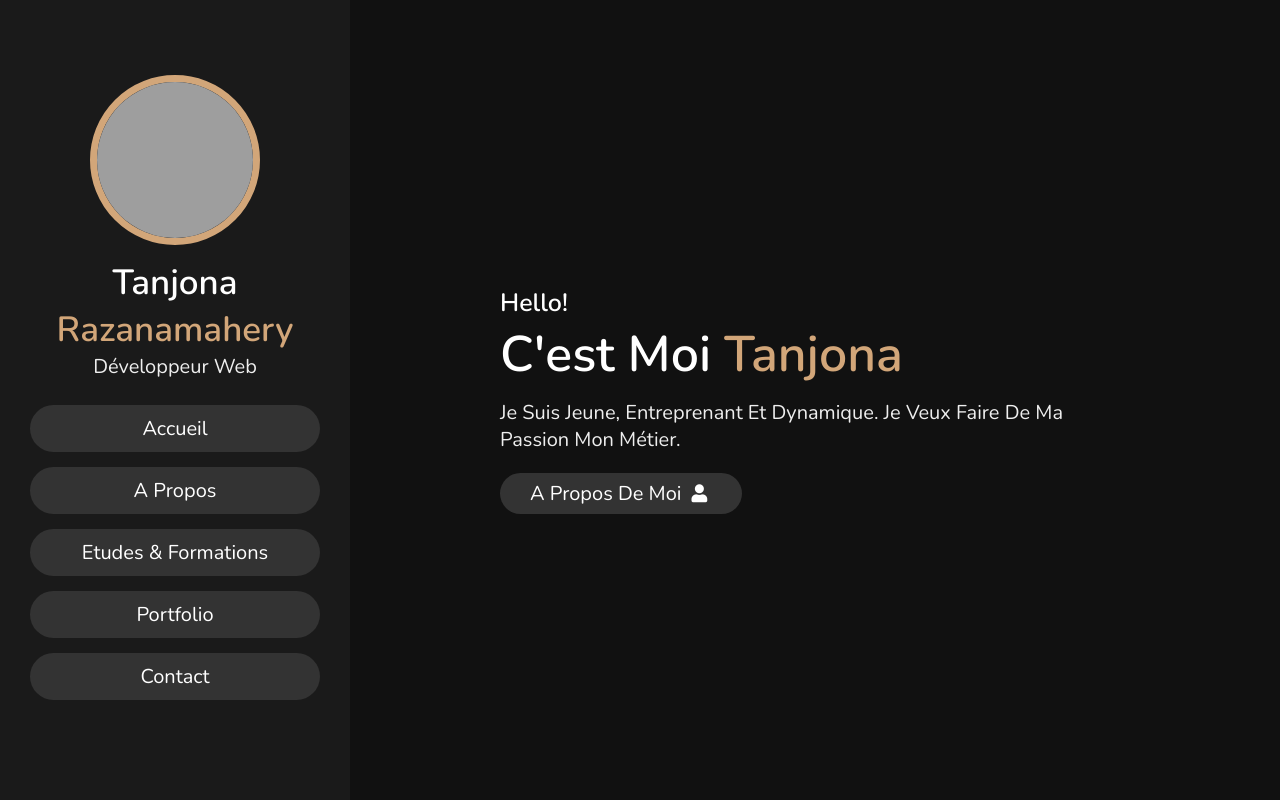
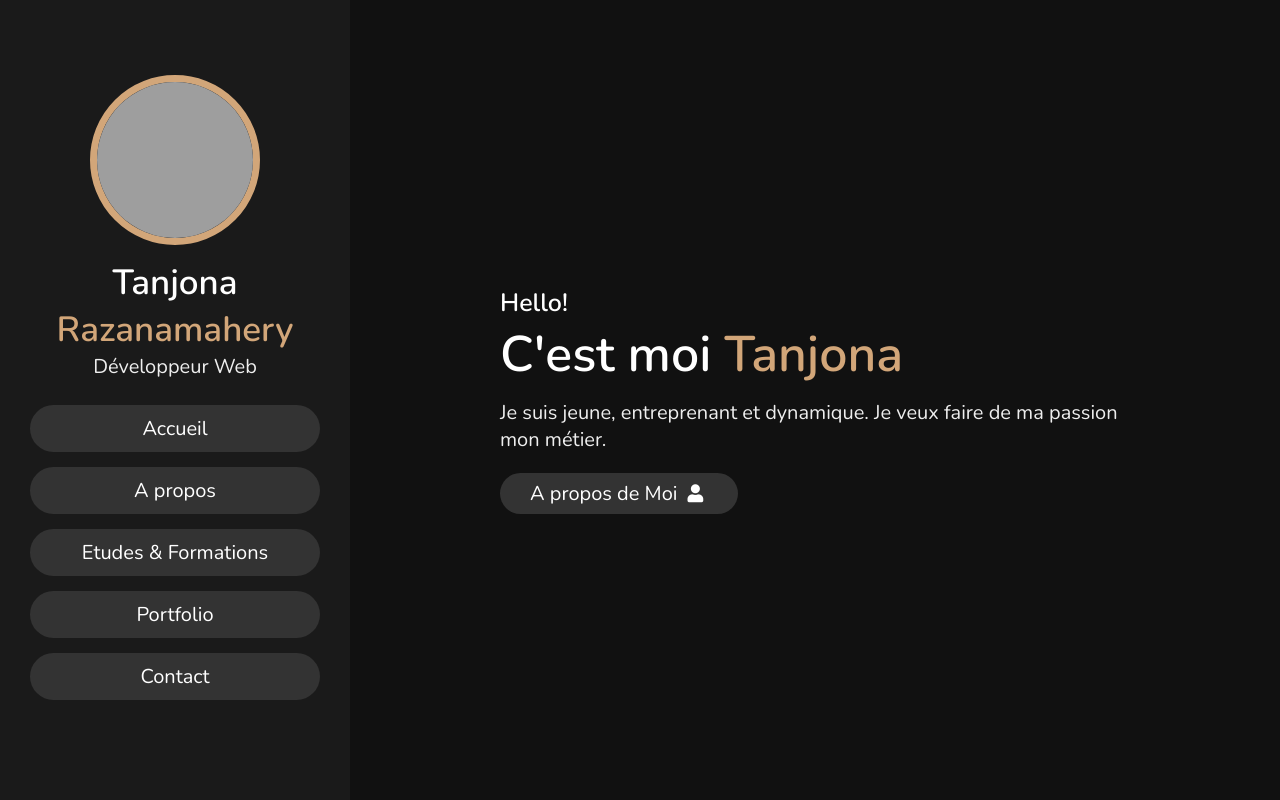
Before and after one commit to Tannrbt/Tanjona_Razanamahery, a plain HTML site: page index.html in a window 1280 px wide. Shown: the top 800 px of the page. Drawn offline with nearby package versions, Linux system fonts and the light colour scheme; grey boxes are pictures that could not be loaded.

Commit message:
Update style.css

```diff
--- a/css/style.css
+++ b/css/style.css
@@ -14,7 +14,7 @@
 	text-decoration: none;
 	outline: none;
 	border: none;
-	text-transform: capitalize;
+	text-transform: none;
 	transition: all .2s linear;
 }
 
```
